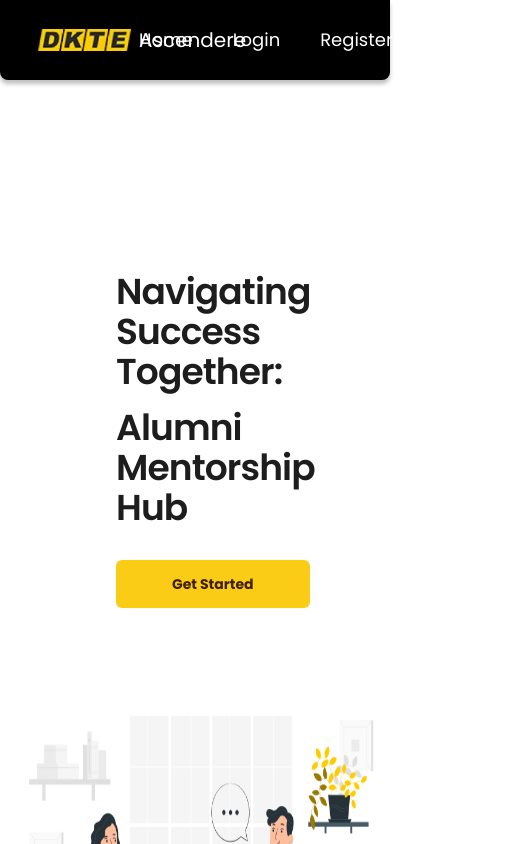
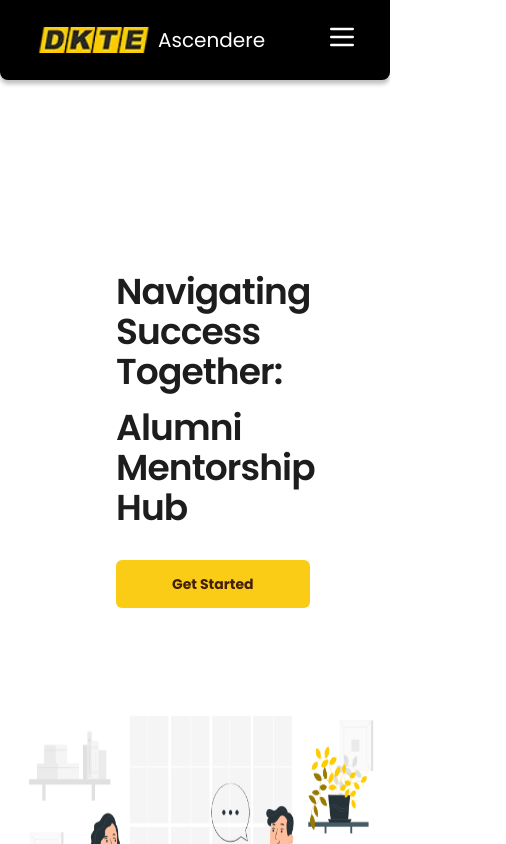
Before and after one commit to pratikmagdum4/Interview-Portal-DKTE, a React (Vite) app: page / in a window 390 px wide. Shown: the top 844 px of the page, 506 px wide, since content can reach past the window. Built offline with nearby package versions, Linux system fonts and the light colour scheme.

Commit message:
navbar app.css

```diff
--- a/src/App.css
+++ b/src/App.css
@@ -37,3 +37,12 @@
 .animate-slideFromBottom {
     animation: slideFromBottom 1s ease forwards;
 }
+
+@media (max-width: 1024px) {
+    .navlinks {
+        display: none;
+    }
+}
+.hidden {
+    display: none;
+}
--- a/src/pages/NavBar/NavBar.jsx
+++ b/src/pages/NavBar/NavBar.jsx
@@ -1,29 +1,45 @@
-import React from "react";
+
+import React, { useRef, useState, useEffect } from "react";
 import { logo } from '@/assets/'
 import MobileNav from "./MobileNav";
+import '@/App.css'
+
 function NavBar() {
+    const navRef = useRef();
+    const navLinksRef = useRef();
+    const [isSmallScreen, setIsSmallScreen] = useState(false);
+
+    useEffect(() => {
+        const checkScreenSize = () => {
+            setIsSmallScreen(window.innerWidth <= 1024);
+        };
+
+        checkScreenSize();
+        window.addEventListener("resize", checkScreenSize);
+
+        return () => window.removeEventListener("resize", checkScreenSize);
+    }, []);
 
     return (
-
-        <section className=" w-full antialised">
-            <nav className="navbar flex flex-1 items-center  justify-between bg-black h-[80px] max-w-screen-2xl m-auto text-white rounded-b-lg rounded-br-lg px-8 sm:px-[111px] ">
+        <section className="w-full antialiased">
+            <nav className="navbar flex flex-1 items-center justify-between bg-black h-[80px] max-w-screen-2xl m-auto text-white rounded-b-lg rounded-br-lg px-8 sm:px-[111px]" ref={navRef}>
                 <div className="logo flex items-center text-[20px]">
                     <img src={logo} alt="" className="h-[32px] w-[126px] object-contain" />
                     <h1 className="">Ascendere</h1>
                 </div>
-                <div className="navlinks flex gap-5 text-lg space-x-5">
-                    <a href="/" className="hover:text-primary ">Home</a>
-                    <a href="/loginPage" className="hover:text-primary ">Login</a>
+                <div className={`navlinks flex gap-5 text-lg space-x-5 ${isSmallScreen ? 'hidden' : ''}`} ref={navLinksRef}>
+                    <a href="/" className="hover:text-primary">Home</a>
+                    <a href="/loginPage" className="hover:text-primary">Login</a>
                     <a href="/SignUpPage" className="hover:text-primary">Register</a>
                     <a href="/" className="hover:text-primary">Contact</a>
                 </div>
+
                 <div className="menu block lg:hidden">
                     <MobileNav />
                 </div>
             </nav>
         </section>
     )
-
 }
 
 export default NavBar;
```
